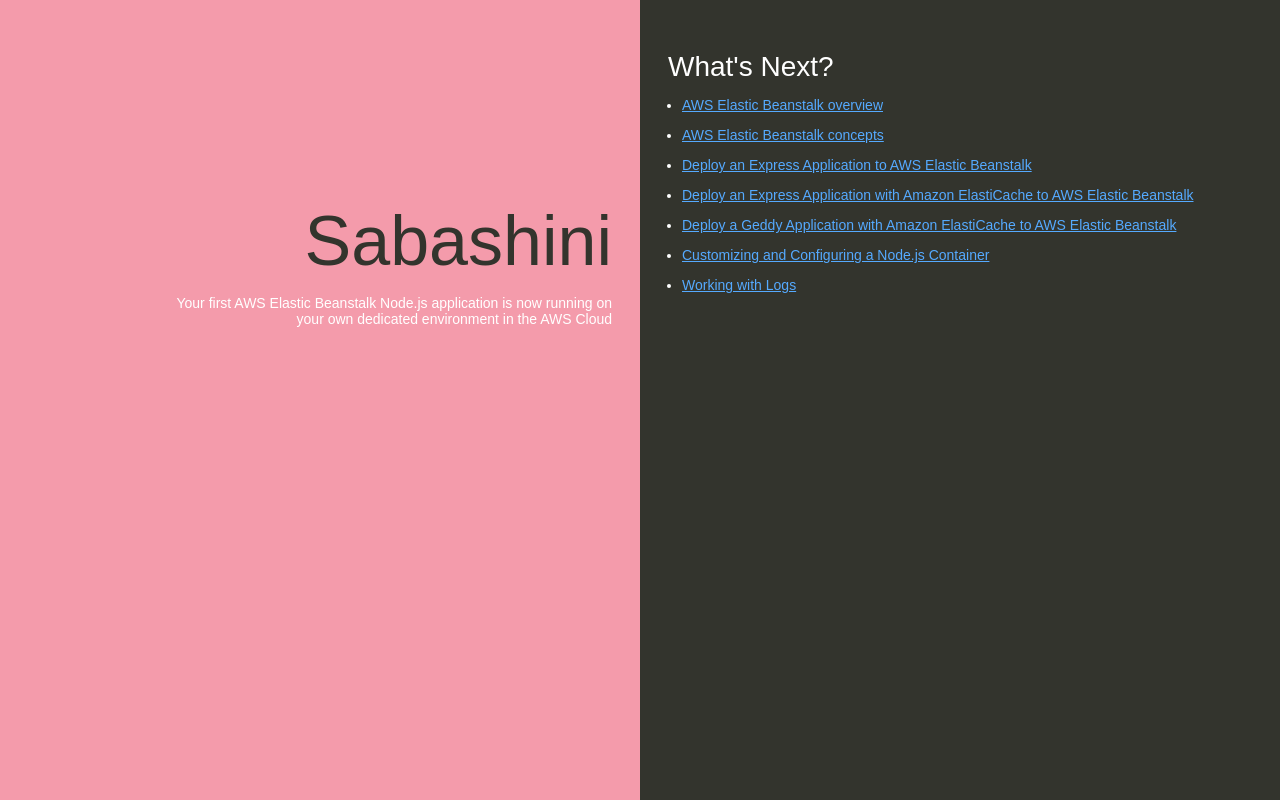
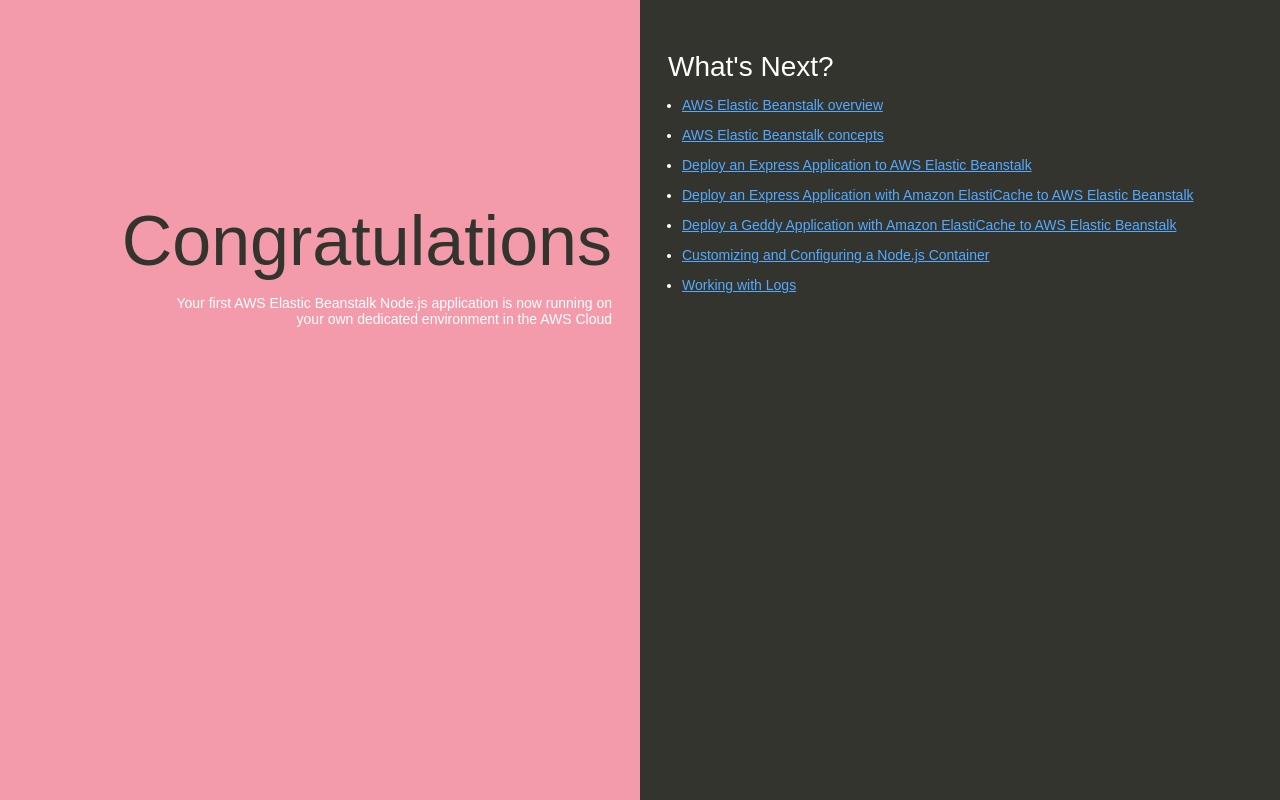
Before and after one commit to SabashiniRajamanohar/nodejs-webapp-cicd, a website: page index.html in a window 1280 px wide. Drawn offline with Linux system fonts and the light colour scheme.

Commit message:
correct the file

```diff
--- a/index.html
+++ b/index.html
@@ -74,7 +74,7 @@
   </head>
   <body>
     <div class="textColumn">
-      <h1>Sabashini</h1>
+      <h1>Congratulations</h1>
       <p>Your first AWS Elastic Beanstalk Node.js application is now running on your own dedicated environment in the AWS Cloud</p>
     </div>
     <div class="linksColumn">
```
